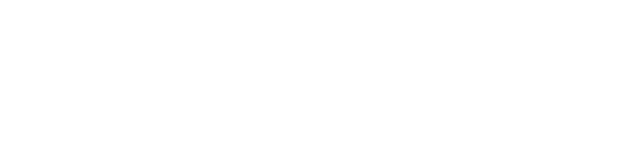
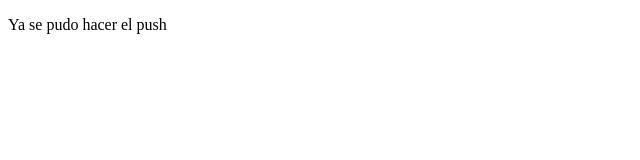
Before and after one commit to jesusdeltoror/cursoGit, a plain HTML site: page index.html in a window 1280 px wide. Shown: the whole page, without its empty margins (0-640 px from the left). Drawn offline with Linux system fonts and the light colour scheme.

Commit message:
Modificacion YAMS

```diff
--- a/index.html
+++ b/index.html
@@ -6,6 +6,6 @@
     <title>Curso</title>
 </head>
 <body>
-
+    <p>Ya se pudo hacer el push</p>
 </body>
 </html>
```
